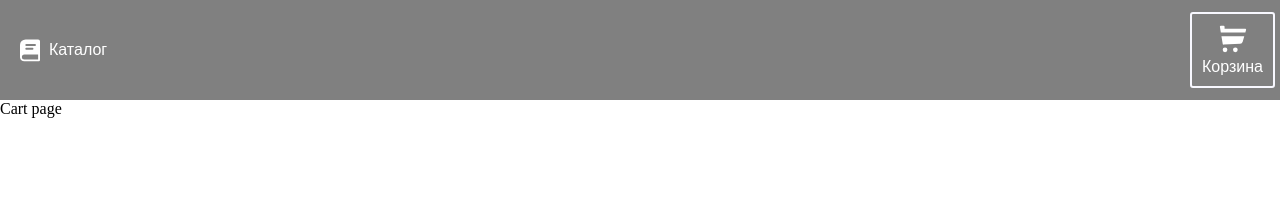
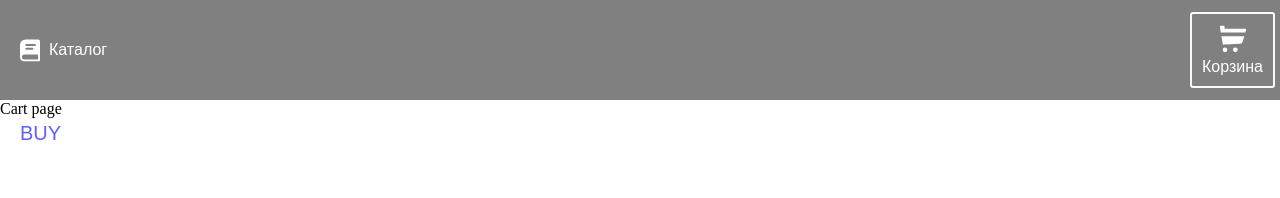
Before and after one commit to RenatAllakhyarov/frontend-template, a Next.js app: page /cart in a window 1280 px wide. Shown: the top 198 px of the page. Built offline with nearby package versions, Linux system fonts and the light colour scheme; no server answers.

Commit message:
feat: Modified StyledButton, now font-size: 20px, before been 12px

```diff
--- a/src/app/cart/page.tsx
+++ b/src/app/cart/page.tsx
@@ -1,5 +1,16 @@
+"use client"
+
+import StyledButton from "@components/StyledButton";
+import { redirect } from "next/navigation";
+
 const CartPage = () => {
-    return <div>Cart page</div>;
+    return(
+        <div className="cart-page-container">
+            <div>Cart page</div>
+
+            <StyledButton label="buy" onClick={()=>redirect("/transaction")}/>
+        </div>
+    )
 };
 
 export default CartPage;
--- a/src/app/transaction/index.tsx
+++ /dev/null
@@ -1,5 +0,0 @@
-const TransactionPage = () => {
-    return
-}
-
-export default TransactionPage;
--- a/src/components/StyledButton/style.css
+++ b/src/components/StyledButton/style.css
@@ -5,7 +5,7 @@ button {
 }
 
 .default-styled-button {
-    font-size: 12px;
+    font-size: 20px;
     font-weight: 100;
     line-height: 0;
     padding: 15px 20px;
```
Also changed, not shown: src/app/transaction/page.tsx (added, +11 -0 lines).
